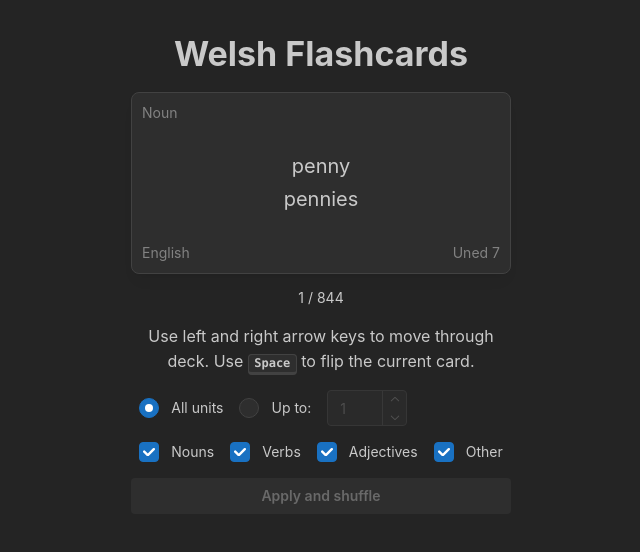
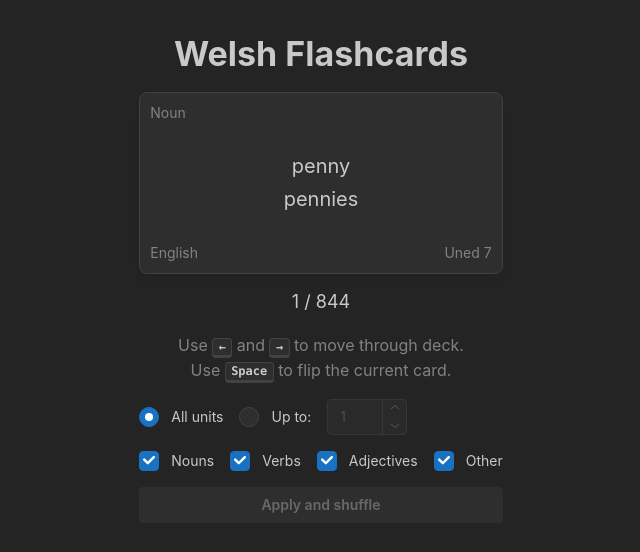
Before and after one commit to rjw57/welsh-flashcards, a React (Vite) app: page / in a window 1280 px wide. Shown: the top 552 px of the page, without its empty margins (319-959 px from the left). Built offline with nearby package versions, Linux system fonts and the light colour scheme.

Commit message:
feat: improve help text

```diff
--- a/src/pages/Index.tsx
+++ b/src/pages/Index.tsx
@@ -104,12 +104,13 @@ const Index = () => {
             );
           })}
         </Box>
-        <Text size="sm">
+        <Text size="lg">
           {cardIndex + 1} / {vocab.length}
         </Text>
-        <Text ta="center">
-          Use left and right arrow keys to move through deck. Use <Kbd>Space</Kbd> to flip the
-          current card.
+        <Text ta="center" c="dimmed">
+          Use <Kbd>&larr;</Kbd> and <Kbd>&rarr;</Kbd> to move through deck.
+          <br />
+          Use <Kbd>Space</Kbd> to flip the current card.
         </Text>
         <OptionsPane
           options={options}
```
